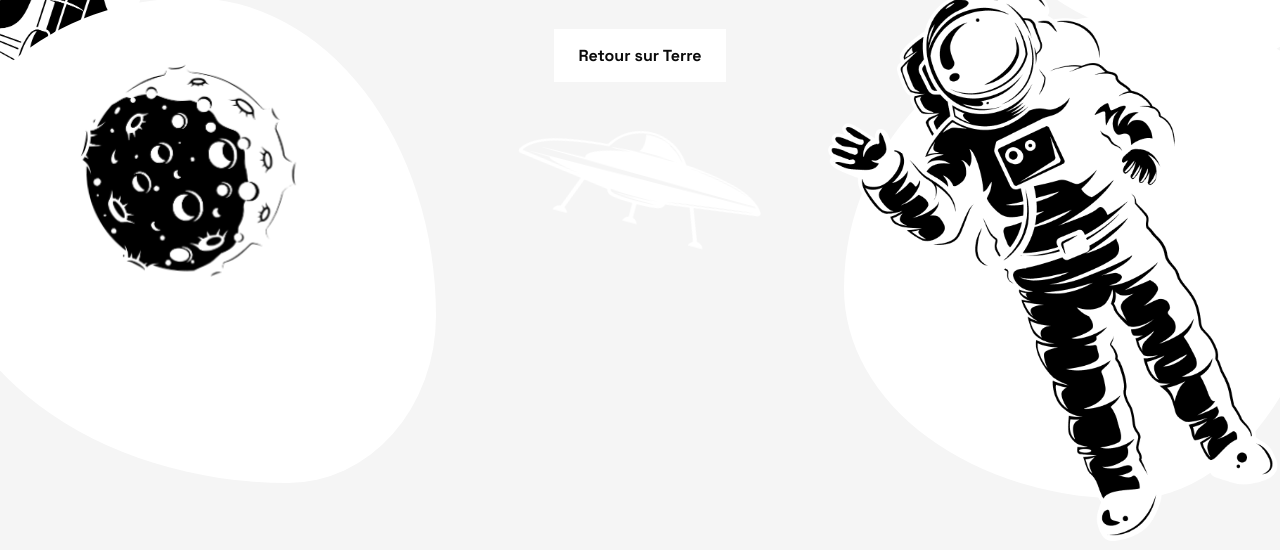
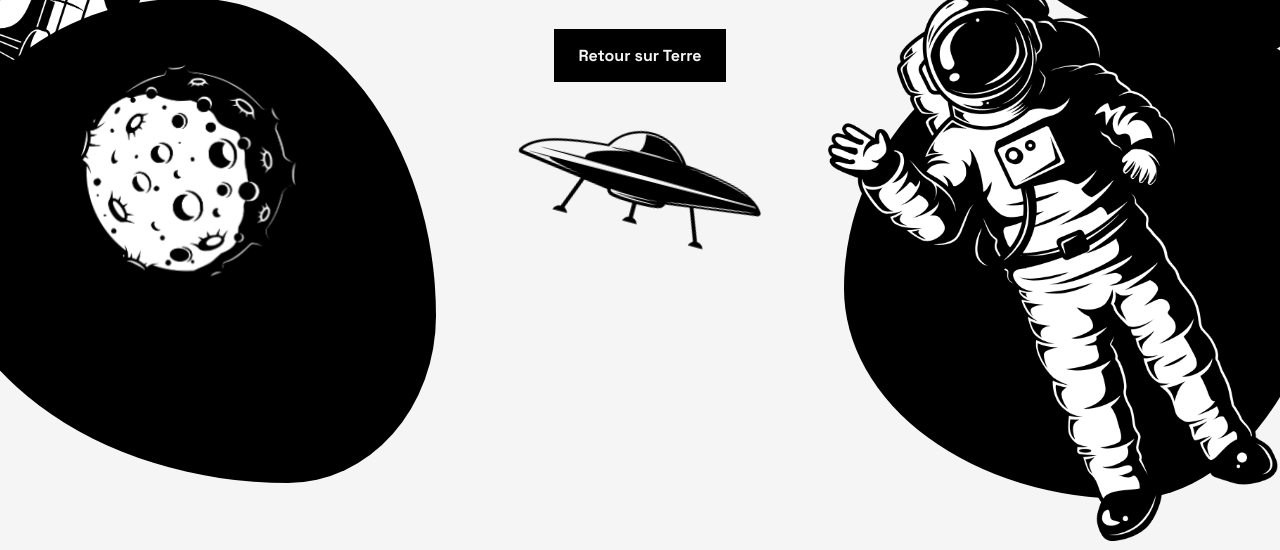
Before and after one commit to myriamjbilou/page, a plain HTML site: page index.html in a window 1280 px wide. Shown: the part 493-1043 px from the top of the page. Drawn offline with nearby package versions, Linux system fonts and the light colour scheme.

Commit message:
fixed issues with color

```diff
--- a/assets/css/styles.css
+++ b/assets/css/styles.css
@@ -6,12 +6,12 @@
   --header-height: 3.5rem;
 
   /*========== Colors ==========*/
-  /*Color mode HSL(hue, saturation, lightness)*/
+  /*Color: mode HSL(hue, saturation, lightness)*/
   --white-color: hsl(0, 0%, 96%);
   --black-color: hsl(0, 0%, 0%);
 
   /*========== Font and typography ==========*/
-  /*.5rem = 8px | 1rem = 16px ...*/
+  /*5rem = 8px | 1rem = 16px ...*/
   --body-font: "Space Grotesk", sans-serif;
   --biggest-font-size: 3rem;
   --normal-font-size: .938rem;
@@ -23,11 +23,6 @@
   /*========== z index ==========*/
   --z-tooltip: 10;
   --z-fixed: 100;
-}
-
-body {
-    filter: invert(100%);
-    /* background: #000;*/
 }
 
 /*========== Responsive typography ==========*/
```
